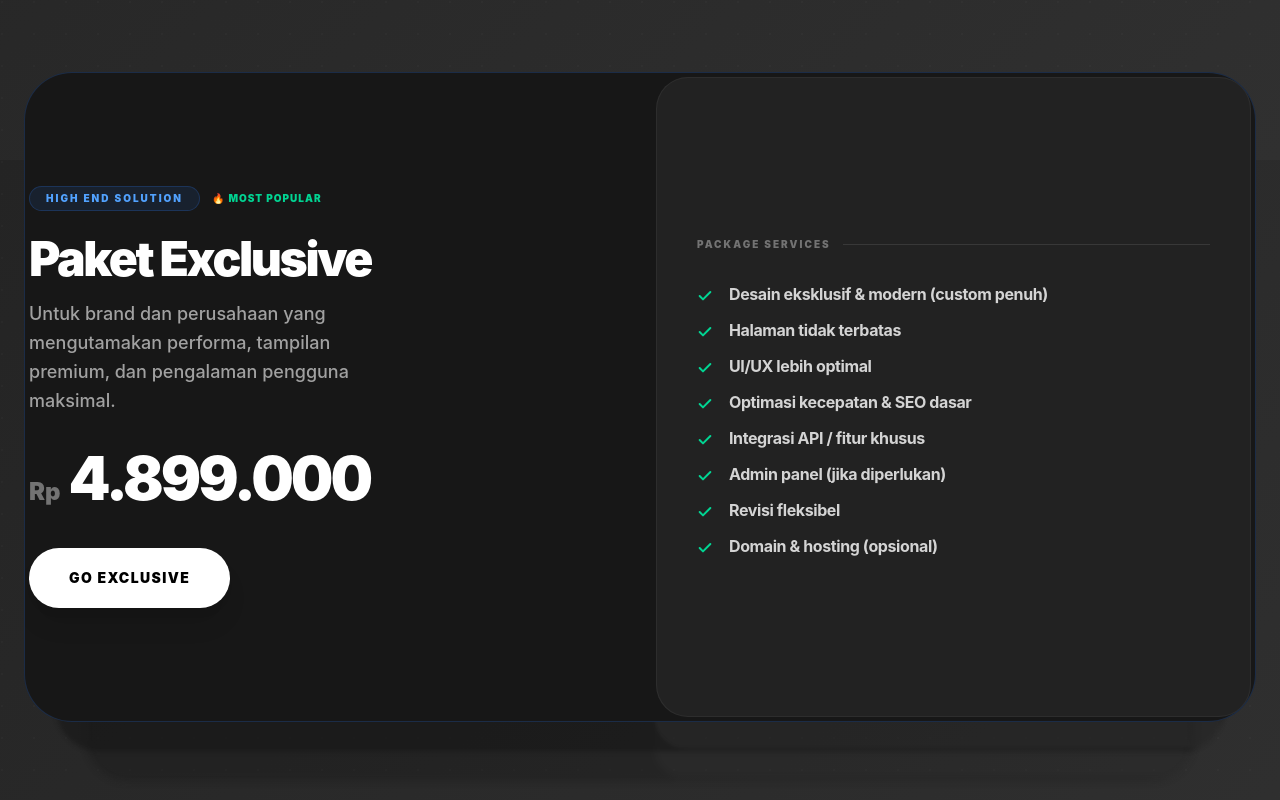
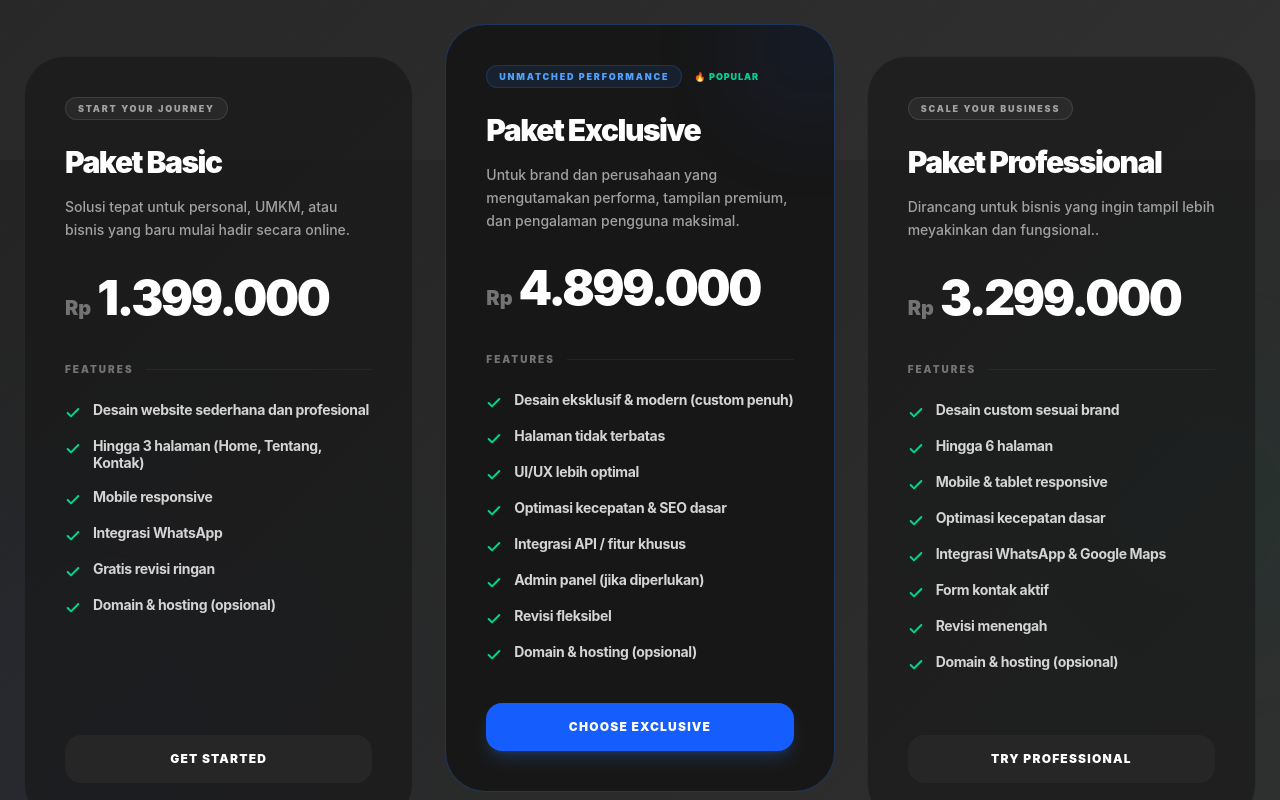
Before and after one commit to ahmadfatoni2025/Porto-Leafiess, a React (Vite) app: page / in a window 1280 px wide. Shown: the part 5440-6240 px from the top of the page. Built offline with nearby package versions, Linux system fonts and the light colour scheme.

Commit message:
deploy-7

```diff
--- a/src/Components/Product.jsx
+++ b/src/Components/Product.jsx
@@ -80,10 +80,10 @@
     const plans = [
         {
             name: "Paket Basic",
-            tagline: "Entry Level",
+            tagline: "Start your journey",
             description: "Solusi tepat untuk personal, UMKM, atau bisnis yang baru mulai hadir secara online.",
             price: "1.399.000",
-            buttonText: "Start Basic",
+            buttonText: "Get Started",
             features: [
                 "Desain website sederhana dan profesional",
                 "Hingga 3 halaman (Home, Tentang, Kontak)",
@@ -93,13 +93,14 @@
                 "Domain & hosting (opsional)",
             ],
             isPopular: false,
+            color: "emerald"
         },
         {
             name: "Paket Exclusive",
-            tagline: "High End Solution",
+            tagline: "Unmatched performance",
             description: "Untuk brand dan perusahaan yang mengutamakan performa, tampilan premium, dan pengalaman pengguna maksimal.",
             price: "4.899.000",
-            buttonText: "Go Exclusive",
+            buttonText: "Choose Exclusive",
             features: [
                 "Desain eksklusif & modern (custom penuh)",
                 "Halaman tidak terbatas",
@@ -111,13 +112,14 @@
                 "Domain & hosting (opsional)"
             ],
             isPopular: true,
+            color: "blue"
         },
         {
             name: "Paket Professional",
-            tagline: "Business Growth",
+            tagline: "Scale your business",
             description: "Dirancang untuk bisnis yang ingin tampil lebih meyakinkan dan fungsional..",
             price: "3.299.000",
-            buttonText: "Get Professional",
+            buttonText: "Try Professional",
             features: [
                 "Desain custom sesuai brand",
                 "Hingga 6 halaman",
@@ -129,13 +131,28 @@
                 "Domain & hosting (opsional)"
             ],
             isPopular: false,
+            color: "purple"
         },
     ];
 
     return (
         <section id="pricing" className="py-24 px-6 relative bg-transparent overflow-hidden">
+            {/* Decorative Background Elements */}
+            <motion.div
+                initial={{ opacity: 0, scale: 0.8 }}
+                whileInView={{ opacity: 0.2, scale: 1 }}
+                transition={{ duration: 2, repeat: Infinity, repeatType: "reverse" }}
+                className="absolute top-1/2 -right-20 w-80 h-80 bg-emerald-900 rounded-full blur-[100px] -z-10"
+            />
+            <motion.div
+                initial={{ opacity: 0, scale: 0.8 }}
+                whileInView={{ opacity: 0.15, scale: 1.1 }}
+                transition={{ duration: 2.5, repeat: Infinity, repeatType: "reverse", delay: 0.5 }}
+                className="absolute bottom-0 -left-20 w-96 h-96 bg-blue-900 rounded-full blur-[120px] -z-10"
+            />
+
             <div className="max-w-7xl mx-auto">
-                <div className="text-center mb-24">
+                <div className="text-center mb-20">
                     <motion.h2
                         initial={{ opacity: 0, y: 20 }}
                         whileInView={{ opacity: 1, y: 0 }}
@@ -149,22 +166,83 @@
                     </p>
                 </div>
 
-                <div style={{ height: '650px', position: 'relative' }} className="mt-10">
-                    <CardSwap
-                        cardDistance={60}
-                        verticalDistance={30}
-                        delay={5000}
-                        pauseOnHover={true}
-                    >
-                        {plans.map((plan, index) => (
-                            <Card
-                                key={plan.name}
-                                className={plan.isPopular ? "bg-neutral-900 border border-blue-500/20" : "bg-neutral-900/80 border border-white/5"}
-                            >
-                                <ProductContent plan={plan} />
-                            </Card>
-                        ))}
-                    </CardSwap>
+                <div className="grid grid-cols-1 md:grid-cols-3 gap-8 items-stretch mt-10">
+                    {plans.map((plan, index) => (
+                        <motion.div
+                            key={plan.name}
+                            initial={{ opacity: 0, y: 30 }}
+                            whileInView={{ opacity: 1, y: 0 }}
+                            viewport={{ once: true }}
+                            transition={{ delay: index * 0.1, duration: 0.5 }}
+                            className={plan.isPopular ? "md:-mt-4 md:mb-4 lg:-mt-8 lg:mb-8" : ""}
+                        >
+                            <div className={`relative rounded-[2.5rem] overflow-hidden flex flex-col h-full border ${plan.isPopular ? 'bg-neutral-900 border-blue-500/30' : 'bg-neutral-900/60 border-white/5'}`}>
+                                <div className="p-8 md:p-10 flex flex-col h-full relative overflow-hidden">
+                                    {plan.isPopular && (
+                                        <div className="absolute top-0 right-0 w-32 h-32 bg-blue-600/10 blur-[50px] rounded-full -mr-10 -mt-10" />
+                                    )}
+
+                                    <div className="mb-8">
+                                        <div className="flex flex-wrap items-center gap-3 mb-6">
+                                            <span className={`px-3 py-1 rounded-full text-[9px] font-black uppercase tracking-[0.2em] border ${plan.isPopular ? 'bg-blue-500/10 text-blue-400 border-blue-500/20' : 'bg-white/5 text-neutral-400 border-white/10'}`}>
+                                                {plan.tagline}
+                                            </span>
+                                            {plan.isPopular && (
+                                                <span className="text-[9px] font-black uppercase tracking-widest text-emerald-400">
+                                                    🔥 Popular
+                                                </span>
+                                            )}
+                                        </div>
+                                        <h3 className="text-3xl font-black text-white tracking-tighter mb-4">
+                                            {plan.name}
+                                        </h3>
+                                        <p className="text-neutral-400 text-sm font-medium leading-relaxed">
+                                            {plan.description}
+                                        </p>
+                                    </div>
+
+                                    <div className="mb-10">
+                                        <div className="flex items-baseline gap-1.5">
+                                            <span className="text-neutral-500 text-xl font-black">Rp</span>
+                                            <span className="text-4xl md:text-5xl font-black text-white tracking-tighter">
+                                                {plan.price}
+                                            </span>
+                                        </div>
+                                    </div>
+
+                                    <div className="grow mb-10">
+                                        <div className="flex items-center gap-3 mb-6">
+                                            <span className="text-[10px] font-black text-neutral-500 uppercase tracking-[0.2em]">Features</span>
+                                            <div className="h-px grow bg-white/5" />
+                                        </div>
+                                        <ul className="space-y-4">
+                                            {plan.features.map((feature, i) => (
+                                                <li key={i} className="flex items-start gap-3 group">
+                                                    <div className="mt-1 flex-shrink-0">
+                                                        <CheckIcon />
+                                                    </div>
+                                                    <span className="text-sm text-neutral-300 font-bold tracking-tight leading-tight group-hover:text-white transition-colors">
+                                                        {feature}
+                                                    </span>
+                                                </li>
+                                            ))}
+                                        </ul>
+                                    </div>
+
+                                    <motion.button
+                                        whileHover={{ scale: 1.02 }}
+                                        whileTap={{ scale: 0.98 }}
+                                        className={`w-full py-4 rounded-2xl text-xs font-black uppercase tracking-widest transition-all duration-300 cursor-pointer ${plan.isPopular
+                                            ? "bg-blue-600 text-white shadow-lg shadow-blue-500/20 hover:bg-blue-500"
+                                            : "bg-neutral-800 text-white hover:bg-neutral-700"
+                                            }`}
+                                    >
+                                        {plan.buttonText}
+                                    </motion.button>
+                                </div>
+                            </div>
+                        </motion.div>
+                    ))}
                 </div>
             </div>
         </section>
```
